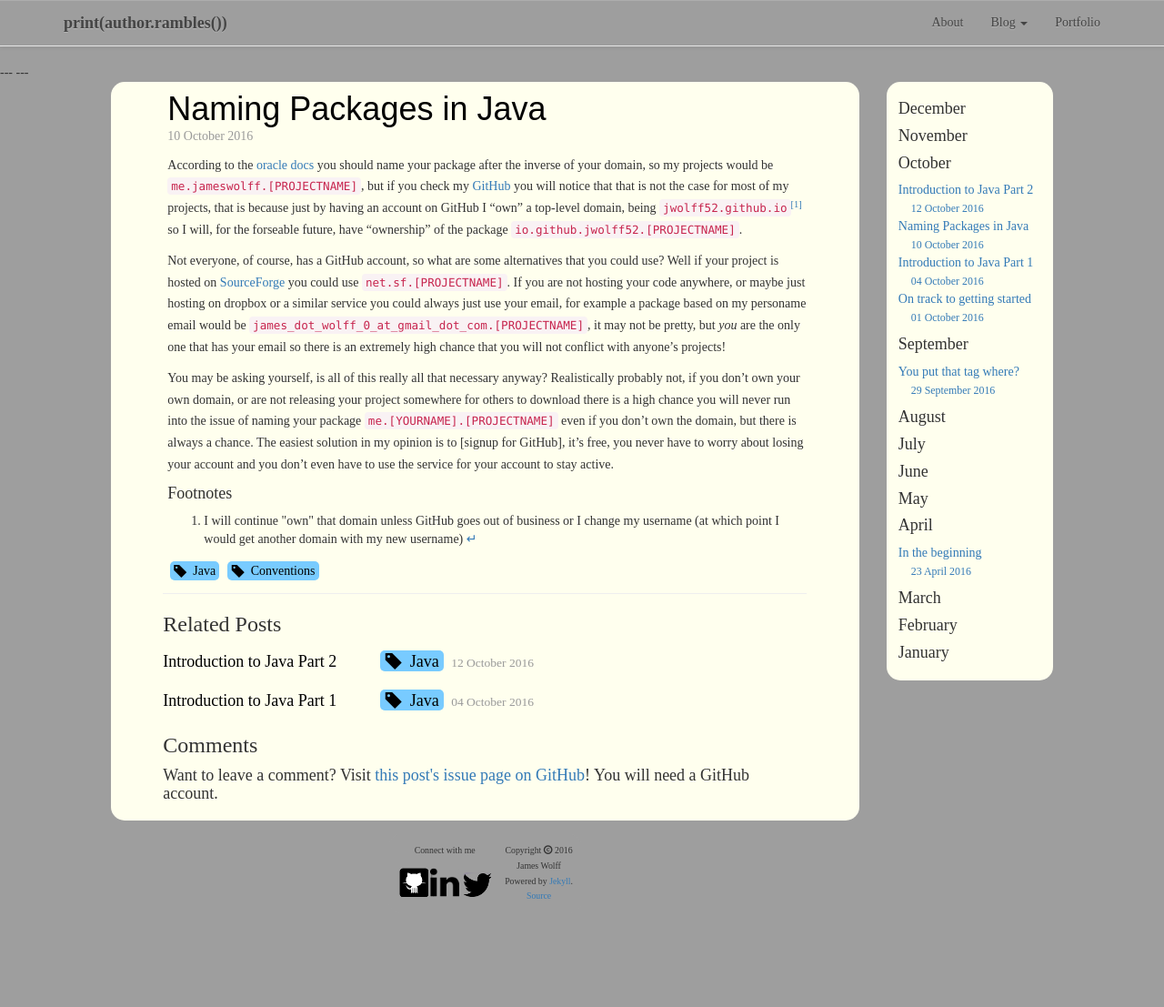
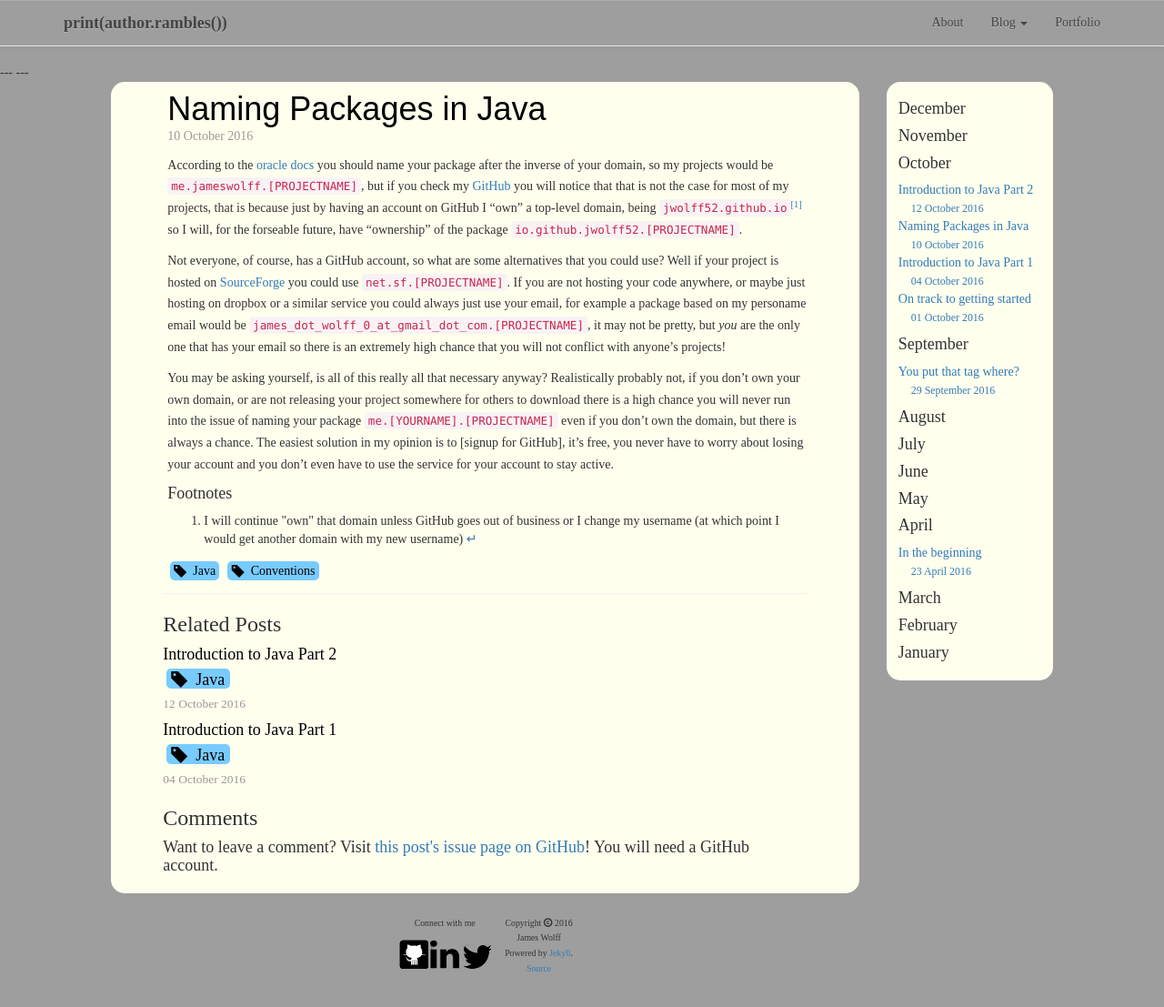
Before and after one commit to jwolff52/wolffblog, a Jekyll site: the page built from _posts/2016-10-10-naming-packages-in-java.md, in a window 1280 px wide and 1123 px high. Shown: the top 1107 px of the window at 91% size. Built offline with Jekyll 4.4.1, drawn with Linux system fonts in a browser that asks for light colours; some web fonts are replaced.

Commit message:
Update post.html

```diff
--- a/_layouts/post.html
+++ b/_layouts/post.html
@@ -47,7 +47,7 @@ layout: blogpage
 
 				{% if sameTagCount >= minCommonTags %}
 					<li>
-						<h4><a href="{{ site.baseurl }}{{ post.url }}">{{ post.title }} <ul style="display: inline;">{{ commonTags }}</ul> <small>{{ post.date | date_to_long_string }}</small></a></h4>
+						<h4><a href="{{ site.baseurl }}{{ post.url }}">{{ post.title }} <ul class="tags">{{ commonTags }}</ul> <small>{{ post.date | date_to_long_string }}</small></a></h4>
 					</li>
 					{% assign relatedPosts = relatedPosts | push:post.title %}
 					{% assign maxRelatedCounter = maxRelatedCounter | plus: 1 %}
```
